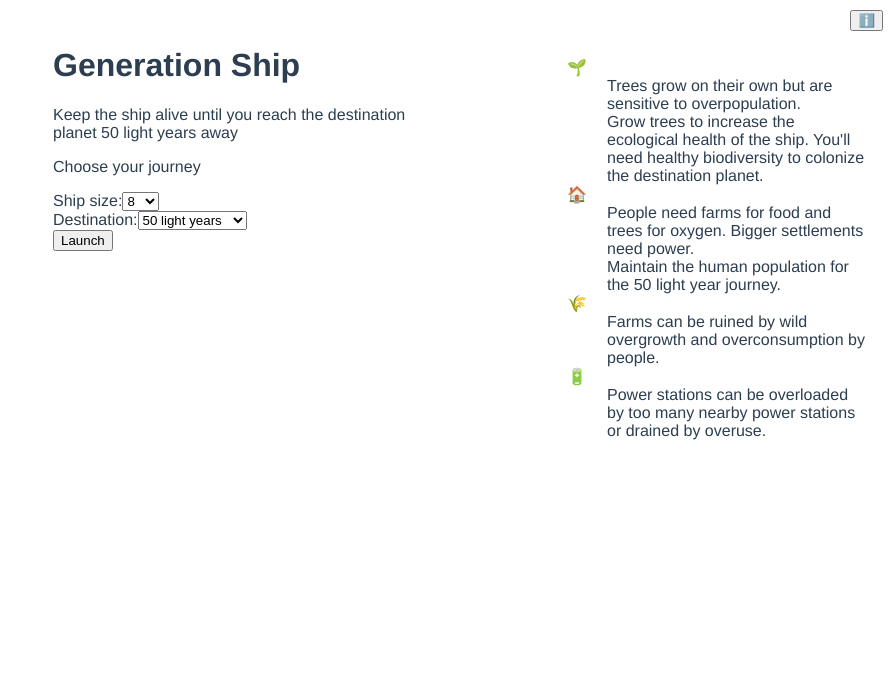
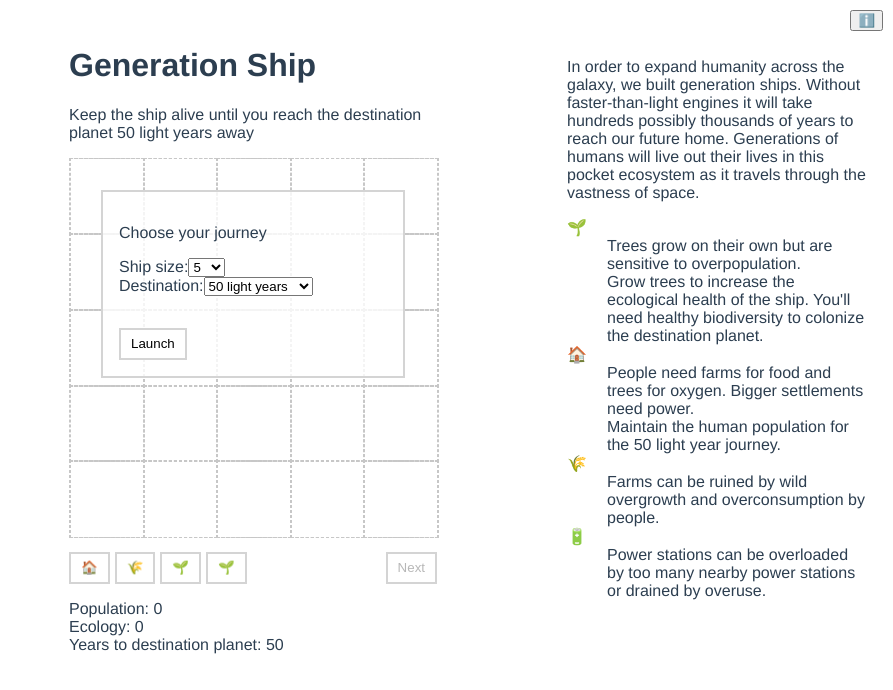
Before and after one commit to andrewlaskey/generation-ship, a Vue app: page / in a window 1280 px wide. Both pictures are taken after a click on the button "ℹ️". Shown: the top 690 px of the page, without its empty margins (387-1280 px from the left). Built offline with nearby package versions, Linux system fonts and the light colour scheme.

Commit message:
update game options

```diff
--- a/src/App.vue
+++ b/src/App.vue
@@ -4,8 +4,18 @@
     Keep the ship alive until you reach the destination planet 50 light years
     away
   </p>
-  <game-select v-if="!showGame" :finish-select="finishSelect" />
-  <game v-if="showGame" :size="gridSize" :start-years="years" />
+  <div class="game-view">
+    <div class="game-options" v-if="!showGame">
+      <game-select
+        :grid-size="gridSize"
+        @update:grid-size="gridSize = $event"
+        :lightyears="years"
+        @update:lightyears="years = $event"
+      />
+      <button @click="showGame = true">Launch</button>
+    </div>
+    <game :size="gridSize" :start-years="years" />
+  </div>
   <info />
 </template>
 
@@ -23,7 +33,7 @@ export default {
     GameSelect,
   },
   setup() {
-    const gridSize = ref(8)
+    const gridSize = ref(5)
     const years = ref(50)
     const showGame = ref(false)
 
@@ -39,8 +49,9 @@ export default {
 }
 </script>
 
-<style>
+<style lang="scss">
 #app {
+  box-sizing: border-box;
   font-family: Avenir, Helvetica, Arial, sans-serif;
   -webkit-font-smoothing: antialiased;
   -moz-osx-font-smoothing: grayscale;
@@ -50,4 +61,29 @@ export default {
   width: 100%;
   max-width: 400px;
 }
+
+.game-view {
+  position: relative;
+}
+
+.game-options {
+  box-sizing: border-box;
+  position: absolute;
+  top: 2em;
+  left: 2em;
+  padding: 1em;
+  width: calc(100% - 4em);
+  background: rgba(#ffffff, 0.8);
+  border: 2px solid rgba($color: #d4d4d4, $alpha: 1);
+
+  button {
+    margin-top: 2rem;
+    padding-left: 10px;
+    padding-right: 10px;
+    height: 2rem;
+    background-color: white;
+    border: 2px solid rgba($color: #d4d4d4, $alpha: 1);
+    border-radius: 0;
+  }
+}
 </style>
--- a/src/components/Game.vue
+++ b/src/components/Game.vue
@@ -70,7 +70,7 @@ export default {
     const played = ref(false)
     const gameOver = ref(false)
     const gameOverMessage = ref('')
-    const years = ref(startYears)
+    const years = ref(50)
 
     const population = computed(() => {
       return grid.value.reduce((total, item) => {
@@ -118,8 +118,16 @@ export default {
       }
     }
 
-    onMounted(setupGrid)
+    const setStartYears = () => {
+      years.value = startYears.value
+    }
+
+    onMounted(() => {
+      setupGrid()
+      setStartYears()
+    })
     watch(size, setupGrid)
+    watch(startYears, setStartYears)
 
     return {
       grid,
--- a/src/components/GameSelect.vue
+++ b/src/components/GameSelect.vue
@@ -3,7 +3,10 @@
     <p>Choose your journey</p>
     <div>
       <label>Ship size:</label>
-      <select v-model="gridSize">
+      <select
+        :value="gridSize"
+        @input="$emit('update:gridSize', parseInt($event.target.value, 10))"
+      >
         <option v-for="size in sizeOptions" :value="size" :key="size">{{
           size
         }}</option>
@@ -11,13 +14,15 @@
     </div>
     <div>
       <label>Destination:</label>
-      <select v-model="lightyears">
+      <select
+        :value="lightyears"
+        @input="$emit('update:lightyears', parseInt($event.target.value, 10))"
+      >
         <option v-for="years in destinationOptions" :value="years" :key="years"
           >{{ years }} light years</option
         >
       </select>
     </div>
-    <button @click="finishSelect(gridSize, lightyears)">Launch</button>
   </div>
 </template>
 
@@ -25,6 +30,14 @@
 import { ref } from 'vue'
 export default {
   props: {
+    gridSize: {
+      type: Number,
+      default: 8,
+    },
+    lightyears: {
+      type: Number,
+      default: 50,
+    },
     finishSelect: {
       type: Function,
       default: () => {
@@ -32,21 +45,17 @@ export default {
       },
     },
   },
+  emits: ['update:gridSize', 'update:lightyears'],
   setup() {
     const sizeOptions = ref([3, 5, 8, 12])
-    const gridSize = ref(8)
-
     const destinationOptions = ref([10, 25, 50, 100])
-    const lightyears = ref(50)
 
     return {
       sizeOptions,
-      gridSize,
       destinationOptions,
-      lightyears,
     }
   },
 }
 </script>
 
-<style></style>
+<style lang="scss" scoped></style>
--- a/src/components/Info.vue
+++ b/src/components/Info.vue
@@ -2,6 +2,13 @@
   <div class="info-panel">
     <button @click="() => (show = !show)">ℹ️</button>
     <div class="info-body" v-if="show">
+      <p>
+        In order to expand humanity across the galaxy, we built generation
+        ships. Without faster-than-light engines it will take hundreds possibly
+        thousands of years to reach our future home. Generations of humans will
+        live out their lives in this pocket ecosystem as it travels through the
+        vastness of space.
+      </p>
       <dl>
         <dt>🌱</dt>
         <dd>
@@ -45,7 +52,7 @@ export default {
 
 <style lang="scss" scoped>
 .info-panel {
-  position: fixed;
+  position: absolute;
   top: 10px;
   right: 10px;
 
@@ -58,7 +65,8 @@ export default {
 
 .info-body {
   padding: 2rem 1rem;
-  background-color: rgba(255, 255, 255, 0.8);
+  background-color: rgba(255, 255, 255, 0.95);
   max-width: 300px;
+  overflow: scroll;
 }
 </style>
```
